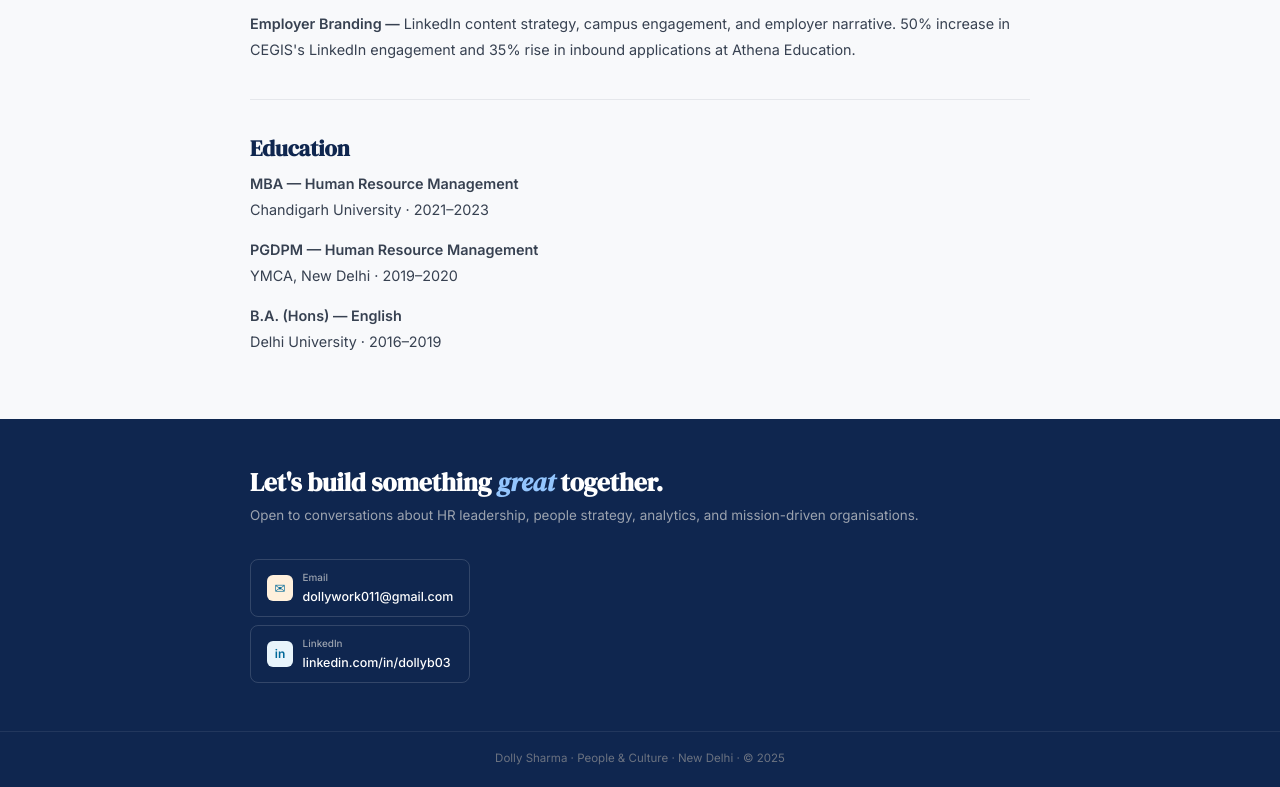
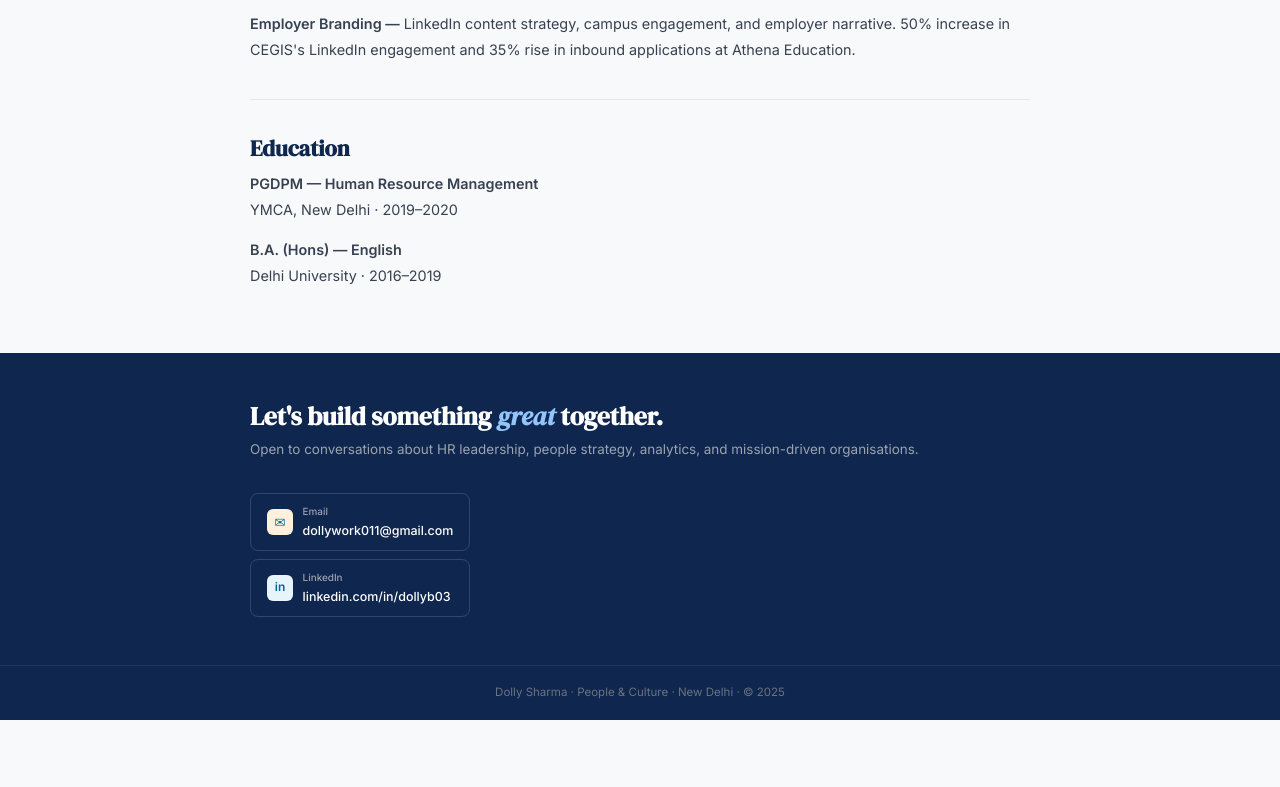
Before and after one commit to dollywork011-maker/https-dolly-sharma.github.io, a plain HTML site: page index.html in a window 1280 px wide. Shown: the part 935-1722 px from the top of the page. After the commit the page ends 1655 px from the top, so only its background shows below. Drawn offline with Linux system fonts and the light colour scheme.

Commit message:
Update index.html

```diff
--- a/index.html
+++ b/index.html
@@ -54,8 +54,7 @@
   <hr>
 
   <h2>Education</h2>
-  <p><strong>MBA — Human Resource Management</strong><br>Chandigarh University · 2021–2023</p>
-  <p><strong>PGDPM — Human Resource Management</strong><br>YMCA, New Delhi · 2019–2020</p>
+    <p><strong>PGDPM — Human Resource Management</strong><br>YMCA, New Delhi · 2019–2020</p>
   <p><strong>B.A. (Hons) — English</strong><br>Delhi University · 2016–2019</p>
 
 </div>
```
